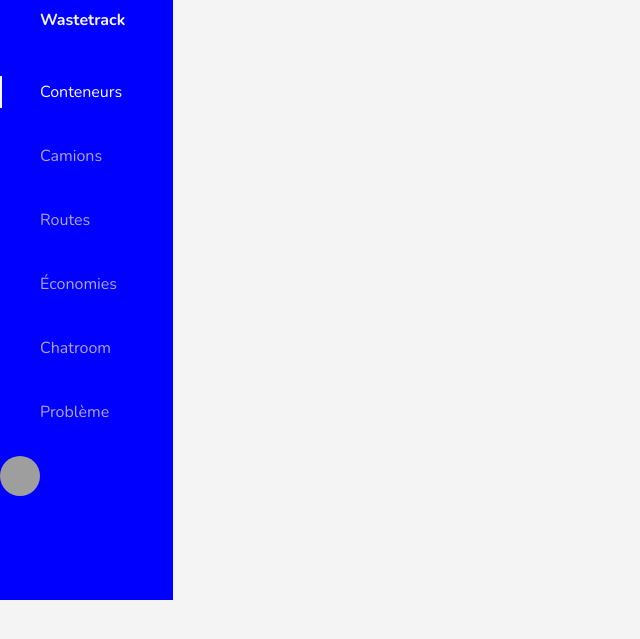
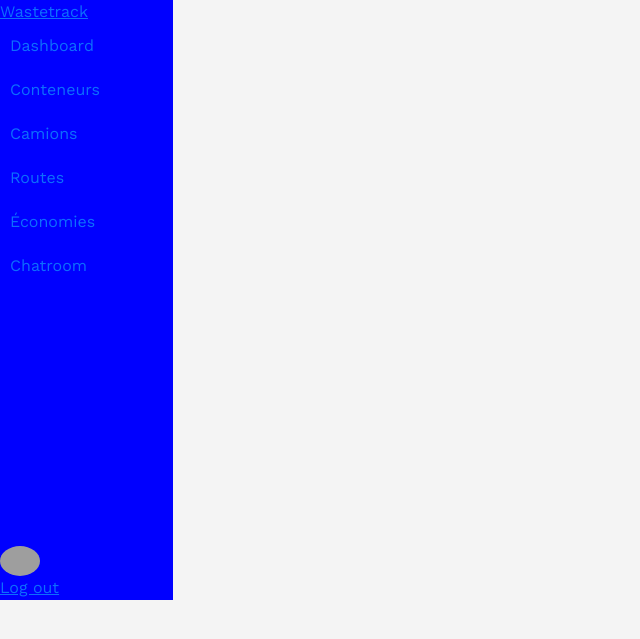
Before and after one commit to max212118/wastrack, a Rails app: page /roads/1 in a window 1280 px wide. Shown: the top 639 px of the page, without its empty margins (0-640 px from the left). Run offline with Rails 7, Linux system fonts and the light colour scheme; a user stored in the database is signed in; data comes from the database, SQL or seed files in the repository; style sheets or scripts are compiled from the project's sources; some libraries are stand-ins or nearby versions; grey boxes are pictures that could not be loaded.

Commit message:
sidebar updates

```diff
--- a/app/assets/stylesheets/components/_sidemenu.scss
+++ b/app/assets/stylesheets/components/_sidemenu.scss
@@ -3,79 +3,17 @@
 .sidebar {
   background: blue;
   width: 200px;
-}
-:root {
-    --header-height: 3rem;
-    --nav-width: 68px;
-    --first-color: #4723D9;
-    --first-color-light: #AFA5D9;
-    --white-color: #F7F6FB;
-    --body-font: 'Nunito', sans-serif;
-    --normal-font-size: 1rem;
-    --z-fixed: 100
+  flex-direction: column;
 }
 
-*,
-::before,
-::after {
-    box-sizing: border-box
+.nav-list {
+  flex-direction: column;
+  justify-content: space-between;
 }
 
-body {
-    position: relative;
-    font-family: var(--body-font);
-    font-size: var(--normal-font-size);
-    transition: .5s
-}
-
-a {
-    text-decoration: none
-}
-
-.header {
-    width: 100%;
-    height: var(--header-height);
-    position: fixed;
-    top: 0;
-    left: 0;
-    display: flex;
-    align-items: center;
-    justify-content: space-between;
-    padding: 0 1rem;
-    background-color: var(--white-color);
-    z-index: var(--z-fixed);
-    transition: .5s
-}
-
-.header_toggle {
-    color: var(--first-color);
-    font-size: 1.5rem;
-    cursor: pointer
-}
-
-.header_img {
-    width: 35px;
-    height: 35px;
-    display: flex;
-    justify-content: center;
-    border-radius: 50%;
-    overflow: hidden
-}
-
-.header_img img {
-    width: 40px
-}
-
-.l-navbar {
-    position: fixed;
-    top: 0;
-    left: -30%;
-    width: var(--nav-width);
-    height: 100vh;
-    background-color: var(--first-color);
-    padding: .5rem 1rem 0 0;
-    transition: .5s;
-    z-index: var(--z-fixed)
+.flex-item {
+  flex-direction: column;
+  justify-content: space-between;
 }
 
 .nav {
@@ -86,91 +24,12 @@ a {
     overflow: hidden
 }
 
-.nav_logo,
-.nav_link {
-    display: grid;
-    grid-template-columns: max-content max-content;
+.nav-link {
     align-items: center;
     column-gap: 1rem;
-    padding: .5rem 0 .5rem 1.5rem
+    padding: 10px;
 }
 
-.nav_logo {
-    margin-bottom: 2rem
+.nav-link a {
+  padding: 10px;
 }
-
-.nav_logo-icon {
-    font-size: 1.25rem;
-    color: var(--white-color)
-}
-
-.nav_logo-name {
-    color: var(--white-color);
-    font-weight: 700
-}
-
-.nav_link {
-    position: relative;
-    color: var(--first-color-light);
-    margin-bottom: 1.5rem;
-    transition: .3s
-}
-
-.nav_link:hover {
-    color: var(--white-color)
-}
-
-.nav_icon {
-    font-size: 1.25rem
-}
-
-.show {
-    left: 0
-}
-
-.active {
-    color: var(--white-color)
-}
-
-.active::before {
-    content: '';
-    position: absolute;
-    left: 0;
-    width: 2px;
-    height: 32px;
-    background-color: var(--white-color)
-}
-
-.height-100 {
-    height: 100vh
-}
-
-@media screen and (min-width: 768px) {
-
-    .header {
-        height: calc(var(--header-height) + 1rem);
-        padding: 0 2rem 0 calc(var(--nav-width) + 2rem)
-    }
-
-    .header_img {
-        width: 40px;
-        height: 40px
-    }
-
-    .header_img img {
-        width: 45px
-    }
-
-    .l-navbar {
-        left: 0;
-        padding: 1rem 1rem 0 0
-    }
-
-    .show {
-        width: calc(var(--nav-width) + 156px)
-    }
-
-    .body-pd {
-        padding-left: calc(var(--nav-width) + 188px)
-    }
-}
--- a/app/controllers/roads_controller.rb
+++ b/app/controllers/roads_controller.rb
@@ -1,7 +1,6 @@
 class RoadsController < ApplicationController
-
 	def index
-
+    @roads = policy_scope(Road)
 	end
 
   def show
--- a/app/controllers/trucks_controller.rb
+++ b/app/controllers/trucks_controller.rb
@@ -1,7 +1,6 @@
 class TrucksController < ApplicationController
-
   def index
-
+    @trucks = policy_scope(Truck)
   end
 
   def show
--- a/app/policies/road_policy.rb
+++ b/app/policies/road_policy.rb
@@ -2,9 +2,12 @@ class RoadPolicy < ApplicationPolicy
   class Scope < Scope
     # NOTE: Be explicit about which records you allow access to!
     def resolve
-      scope.where(city_hall_id: user.city_hall_id)
       scope.all
     end
+  end
+
+  def index?
+    true
   end
 
   def show?
--- a/app/views/shared/_sidemenu.html.erb
+++ b/app/views/shared/_sidemenu.html.erb
@@ -1,36 +1,59 @@
 <div class="sidebar">
-  <div>
-    <a href="#" class="nav_logo">
-      <i class='bx bx-layer nav_logo-icon'></i>
-      <span class="nav_logo-name">Wastetrack</span>
-    </a>
-    <div class="nav_list">
-      <a href="#" class="nav_link active">
-        <i class='bx bx-grid-alt nav_icon'></i>
-        <span class="nav_name">Conteneurs</span>
-      </a> <a href="#" class="nav_link">
-        <i class='bx bx-user nav_icon'></i>
-        <span class="nav_name">Camions</span>
-      </a>
-      <a href="#" class="nav_link">
-        <i class='bx bx-message-square-detail nav_icon'></i>
-        <span class="nav_name">Routes</span>
-      </a>
-      <a href="#" class="nav_link">
-        <i class='bx bx-bookmark nav_icon'></i>
-        <span class="nav_name">Économies</span>
-      </a>
-      <a href="#" class="nav_link">
-       <i class='bx bx-folder nav_icon'></i>
-       <span class="nav_name">Chatroom</span>
-      </a>
-      <a href="#" class="nav_link">
-        <i class='bx bx-bar-chart-alt-2 nav_icon'></i>
-        <span class="nav_name">Problème</span>
-      </a>
+  <div style="display: flex;
+              justify-content: space-between;
+              flex-direction: column;
+              height: 100%;">
+    <div>
+      <%= link_to root_path, class: "nav-logo" do %>
+        <i class='bx bx-layer nav_logo-icon'></i>
+        <span class="nav_logo-name">Wastetrack</span>
+      <% end %>
+
+      <ul class="nav-list">
+        <li>
+          <%= link_to dashboard_path, class: "nav-link" do %>
+            Dashboard <i class='bx bx-bookmark nav_icon'></i>
+          <% end %>
+        </li>
+        <li>
+          <%= link_to containers_path, class: "nav-link"  do %>
+            Conteneurs <i class='bx bx-bookmark nav_icon'></i>
+          <% end %>
+        </li>
+        <li>
+          <%= link_to trucks_path, class: "nav-link"  do%>
+            Camions <i class='bx bx-bookmark nav_icon'></i>
+          <% end %>
+        </li>
+        <li>
+          <%= link_to roads_path, class: "nav-link" do%>
+            Routes <i class='bx bx-user nav_icon'></i>
+          <% end %>
+        </li>
+        <li>
+          <%= link_to economies_path, class: "nav-link" do%>
+            Économies <i class='bx bx-user nav_icon'></i>
+          <% end %>
+        </li>
+        <li>
+          <%= link_to chatrooms_path, class: "nav-link" do %>
+            Chatroom <i class='bx bx-user nav_icon'> </i>
+          <% end %>
+        </li>
+      </ul>
     </div>
-    <div class="header_img">
-      <img src="https://i.imgur.com/hczKIze.jpg" alt="">
+
+    <div class="">
+      <li class="navbar-nav">
+        <% if user_signed_in? %>
+            <%= cl_image_tag current_user.photo.key, class: "avatar dropdown-toggle" %>
+            <%= link_to "Log out", destroy_user_session_path, method: :delete %>
+        <% else %>
+          <li class="nav-item">
+            <%= link_to "Login", new_user_session_path, class: "nav-link" %>
+          </li>
+        <% end %>
+      </li>
     </div>
   </div>
 </div>
--- a/app/views/trucks/index.html.erb
+++ b/app/views/trucks/index.html.erb
@@ -1 +1,5 @@
-Index Trucks
+Index Truck
+
+<%= @trucks.each do |truck| %>
+
+<% end %>
```
Also changed, not shown: app/policies/truck_policy.rb (+4 -3 lines), app/views/shared/_navbar.html.erb (deleted, +0 -33 lines). Lines whose indentation alone changed are shown as unchanged.
